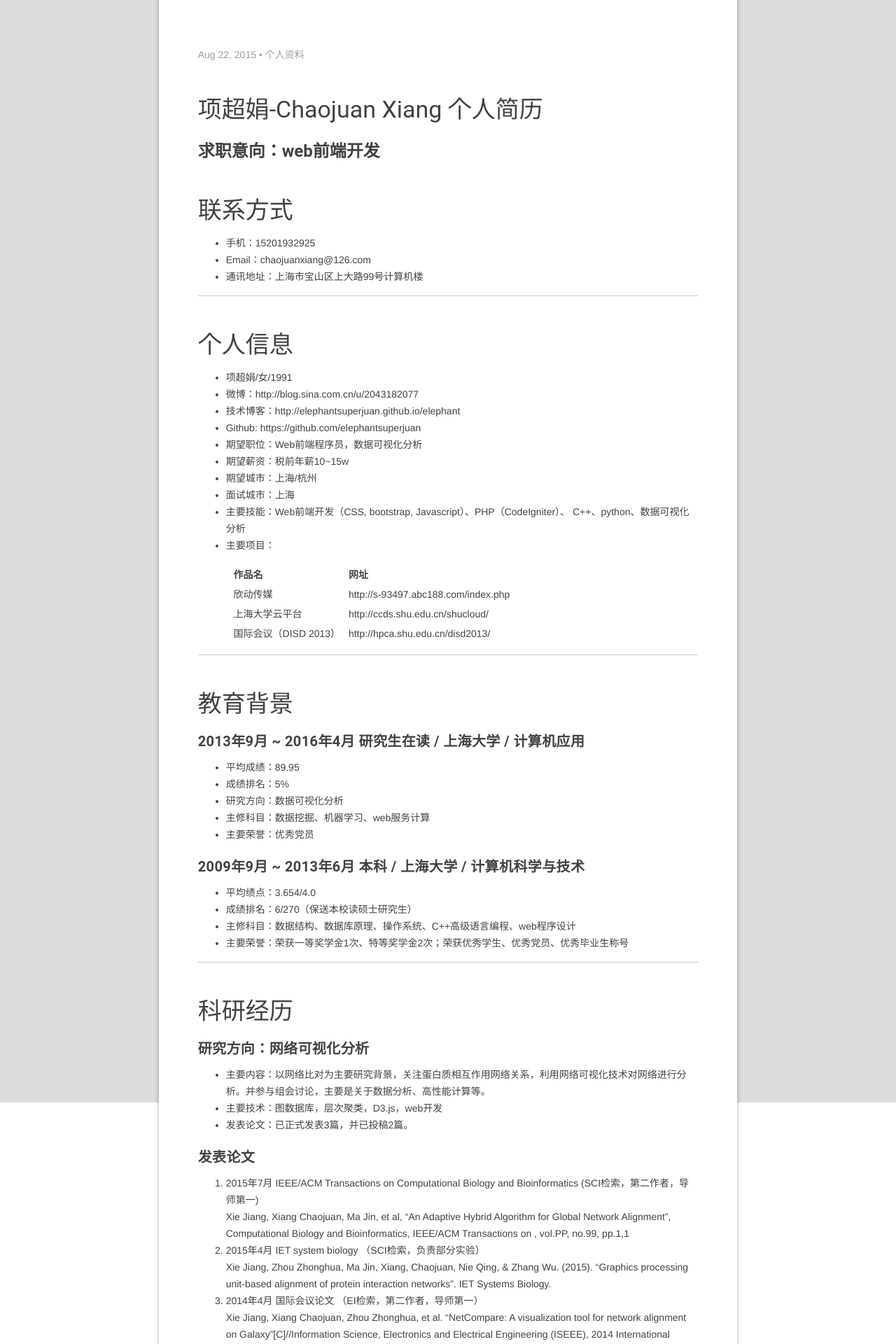
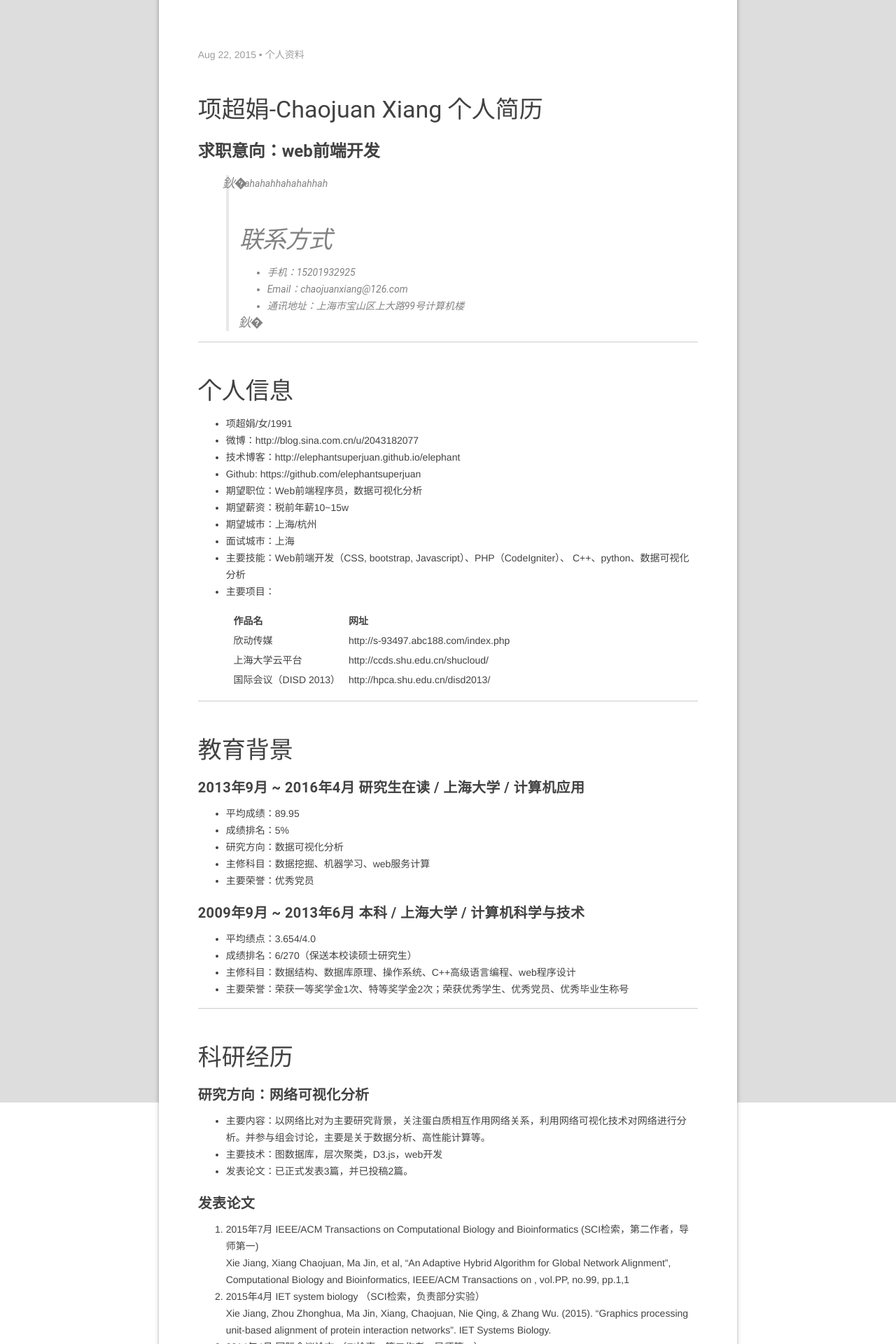
Before and after one commit to elephantsuperjuan/elephant, a Jekyll site: the page built from _posts/2015-08-22-resume.markdown, in a window 1280 px wide. Shown: the part 321-2241 px from the top of the page at 70% size. Built offline with Jekyll 4.4.1, drawn with Linux system fonts in a browser that asks for light colours.

Commit message:
'resume'

```diff
--- a/_posts/2015-08-22-resume.markdown
+++ b/_posts/2015-08-22-resume.markdown
@@ -6,7 +6,7 @@ categories: 个人资料
 image: 'img/resume.png'
 ---
 #### **求职意向：web前端开发**
-
+>hahahahhahahahhah
 ### 联系方式
 - 手机：15201932925
 - Email：chaojuanxiang@126.com
```
